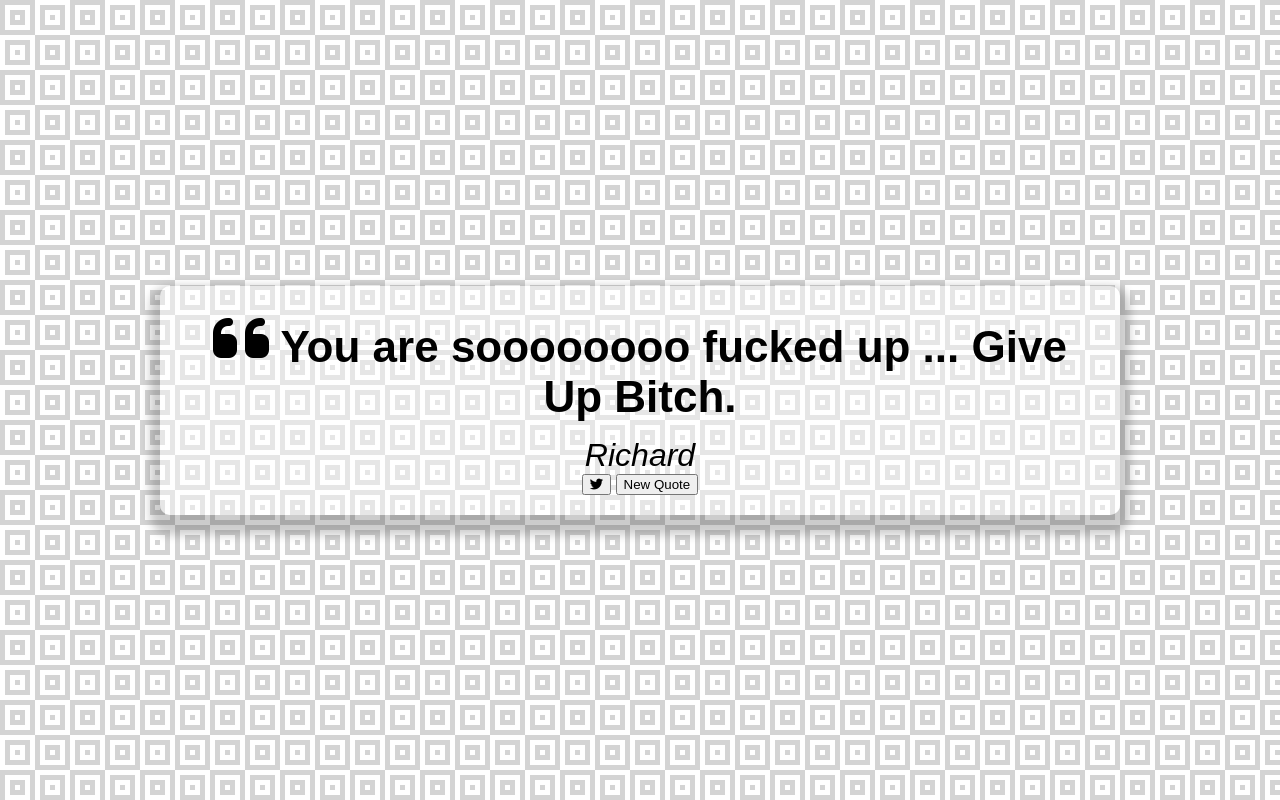
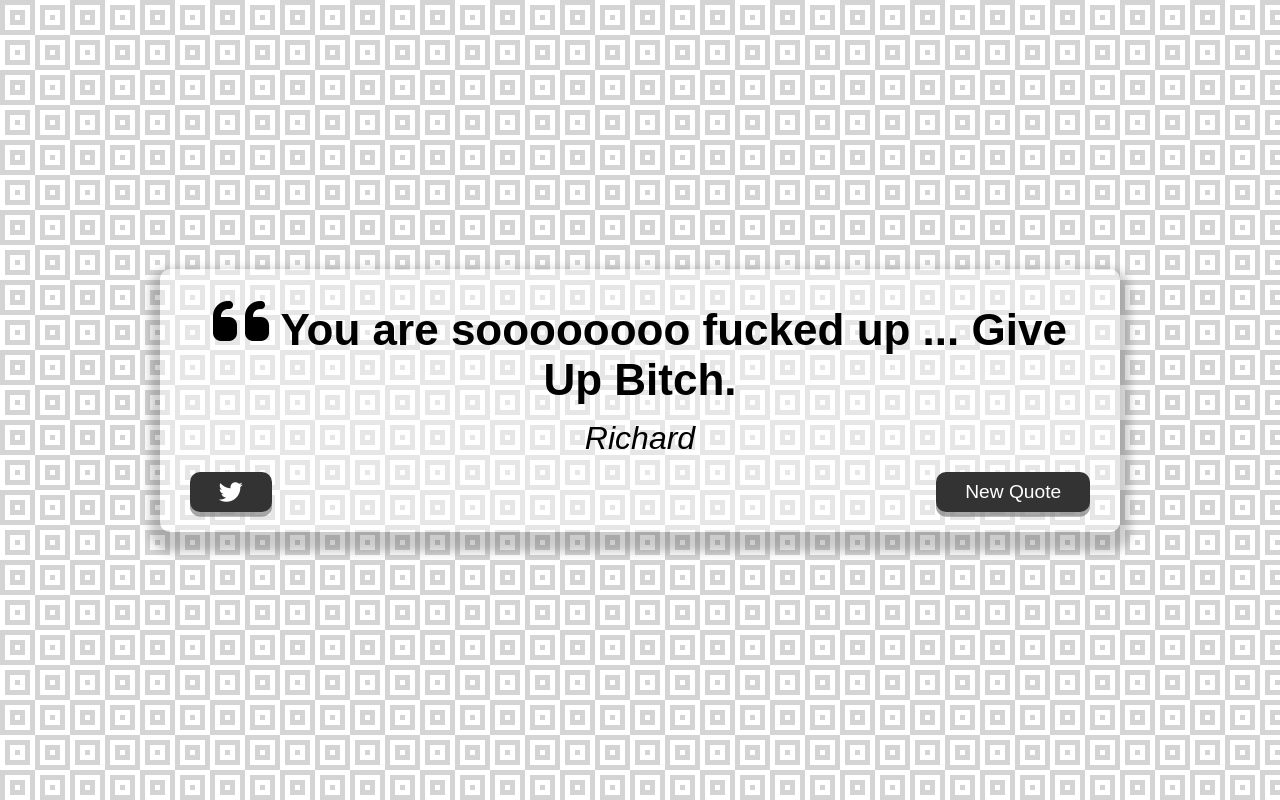
Before and after one commit to Bobbishly/Quote-Genetator, a plain HTML site: page index.html in a window 1280 px wide. Drawn offline with Linux system fonts and the light colour scheme; a web font is replaced by a local one.

Commit message:
Updatting

```diff
--- a/style.css
+++ b/style.css
@@ -46,6 +46,42 @@ body {
     font-style: italic;
 }
 
+.button-container {
+    margin-top: 15px;
+    display: flex;
+    justify-content: space-between;
+}
+
+button {
+    cursor: pointer;
+    font-size: 1.2rem;
+    height: 2.5rem;
+    border: none;
+    border-radius: 10px;
+    color: white;
+    background: #333;
+    outline: none;
+    padding: 0.5rem 1.8rem;
+    box-shadow: 0 0.3rem rgba(121, 121, 121, 0.65);
+}
+
+button:hover {
+    filter: brightness(110%);
+}
+
+button:active {
+    transform: translate(0, 0.3rem);
+    box-shadow: 0 0.1rwm rgba(255, 255, 255, 0.65);
+}
+
+.twitter-button:hover {
+    color: #38a1f3;
+}
+
+.fa-twitter {
+    font-size: 1.5rem;
+}
+
 /* Media Query */
 @media screen and (max-width: 1000px) {
     .quote-container {
```
